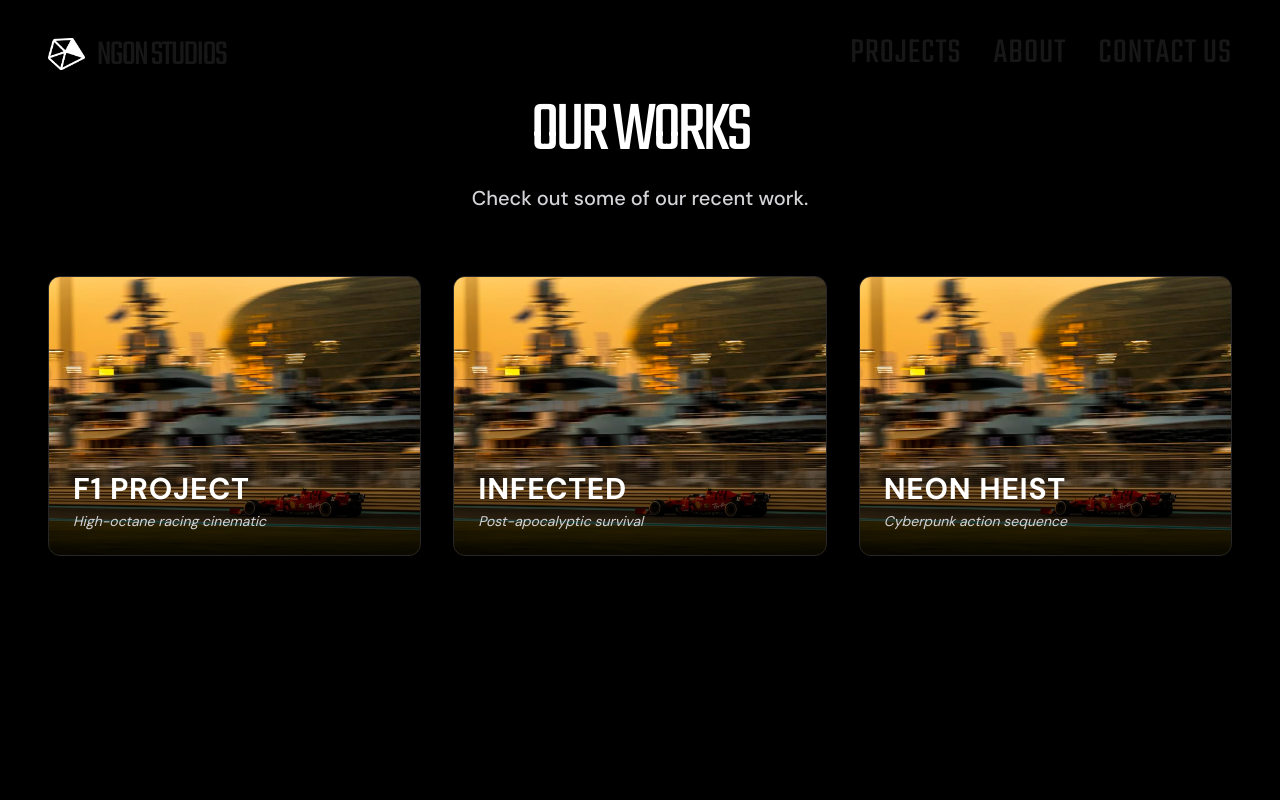
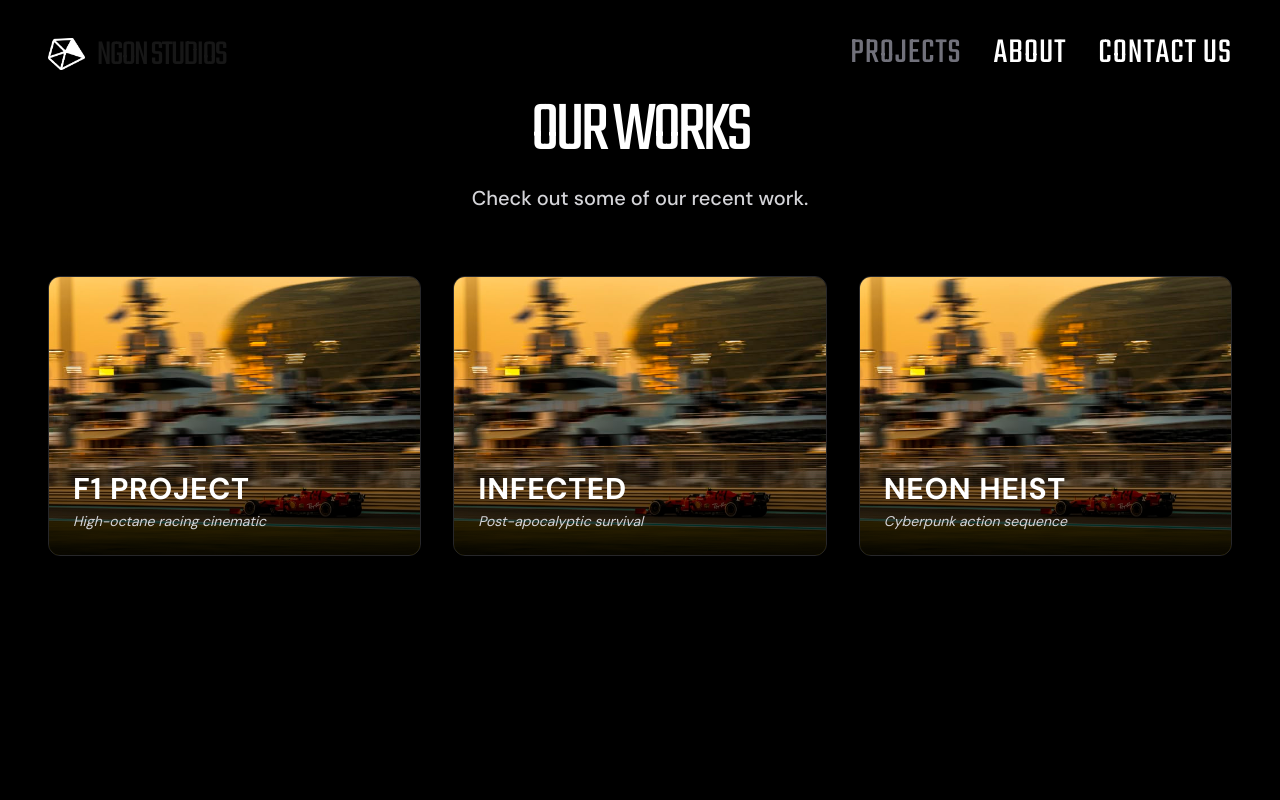
Before and after one commit to aadyaraikar/ngon-studios, a Next.js app: page /projects in a window 1280 px wide. Shown: the top 800 px of the page. Built offline with nearby package versions, Linux system fonts and the light colour scheme.

Commit message:
Add global hover white glow for clickable elements, active navbar route state, and disable glow on solid buttons

```diff
--- a/app/contact/page.js
+++ b/app/contact/page.js
@@ -226,7 +226,7 @@ export default function Contact() {
                       <button
                         type="submit"
                         disabled={isSubmitting}
-                        className="bg-white text-black font-semibold px-6 py-2.5 rounded-lg hover:bg-zinc-200 disabled:opacity-50 transition-colors font-sans"
+                        className="no-glow bg-white text-black font-semibold px-6 py-2.5 rounded-lg hover:bg-zinc-200 disabled:opacity-50 transition-colors font-sans"
                       >
                         {isSubmitting ? 'Sending...' : 'Send Message'}
                       </button>
--- a/app/globals.css
+++ b/app/globals.css
@@ -34,3 +34,30 @@ body {
   -ms-overflow-style: none;  /* IE and Edge */
   scrollbar-width: none;  /* Firefox */
 }
+
+/* Global White Glow on Hover for Clickable Elements (excluding .no-glow) */
+a:not(.no-glow),
+button:not(.no-glow),
+[role="button"]:not(.no-glow),
+.cursor-pointer:not(.no-glow),
+input[type="submit"]:not(.no-glow),
+input[type="button"]:not(.no-glow) {
+  transition: text-shadow 0.25s ease, opacity 0.25s ease;
+}
+
+a:not(.no-glow):hover,
+button:not(.no-glow):hover,
+[role="button"]:not(.no-glow):hover,
+.cursor-pointer:not(.no-glow):hover,
+input[type="submit"]:not(.no-glow):hover,
+input[type="button"]:not(.no-glow):hover {
+  text-shadow: 0 0 7px rgba(255, 255, 255, 0.55);
+}
+
+/* Disable glow for specific UI buttons */
+.no-glow,
+.no-glow:hover {
+  text-shadow: none !important;
+  filter: none !important;
+  box-shadow: none !important;
+}
--- a/app/projects/page.js
+++ b/app/projects/page.js
@@ -94,7 +94,7 @@ export default function Projects() {
             {/* Close Button */}
             <button
               onClick={() => setSelectedId(null)}
-              className="fixed top-8 right-8 z-[210] w-12 h-12 bg-black/50 rounded-full flex items-center justify-center hover:bg-white hover:text-black transition-colors"
+              className="no-glow fixed top-8 right-8 z-[210] w-12 h-12 bg-black/50 rounded-full flex items-center justify-center hover:bg-white hover:text-black transition-colors"
             >
               <svg width="24" height="24" viewBox="0 0 24 24" fill="none" stroke="currentColor" strokeWidth="2" strokeLinecap="round" strokeLinejoin="round">
                 <line x1="18" y1="6" x2="6" y2="18"></line>
--- a/components/Navbar.js
+++ b/components/Navbar.js
@@ -6,6 +6,14 @@ import { usePathname } from "next/navigation";
 
 export default function Navbar() {
   const pathname = usePathname();
+
+  const getLinkClass = (path) => {
+    const isActive = pathname === path;
+    if (isActive) {
+      return "text-zinc-500 pointer-events-none select-none";
+    }
+    return "text-white transition-colors cursor-pointer";
+  };
 
   return (
     <nav
@@ -31,19 +39,19 @@ export default function Navbar() {
       <div className="flex gap-8 text-3xl md:text-4xl tracking-wide uppercase font-mono">
         <Link
           href="/projects"
-          className="hover:text-zinc-400 transition-colors cursor-pointer"
+          className={getLinkClass("/projects")}
         >
           Projects
         </Link>
         <Link
           href="/about"
-          className="hover:text-zinc-400 transition-colors cursor-pointer"
+          className={getLinkClass("/about")}
         >
           About
         </Link>
         <Link
           href="/contact"
-          className="hover:text-zinc-400 transition-colors cursor-pointer"
+          className={getLinkClass("/contact")}
         >
           Contact Us
         </Link>
```
